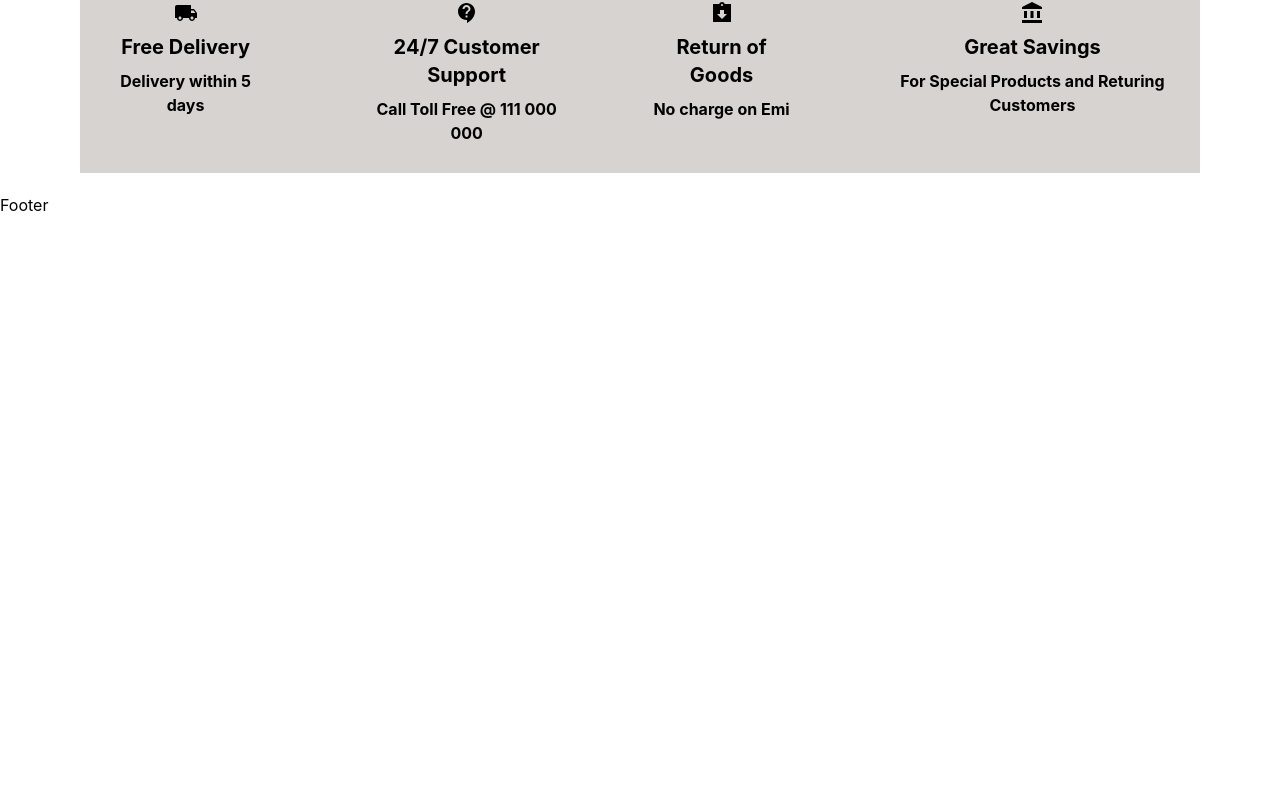
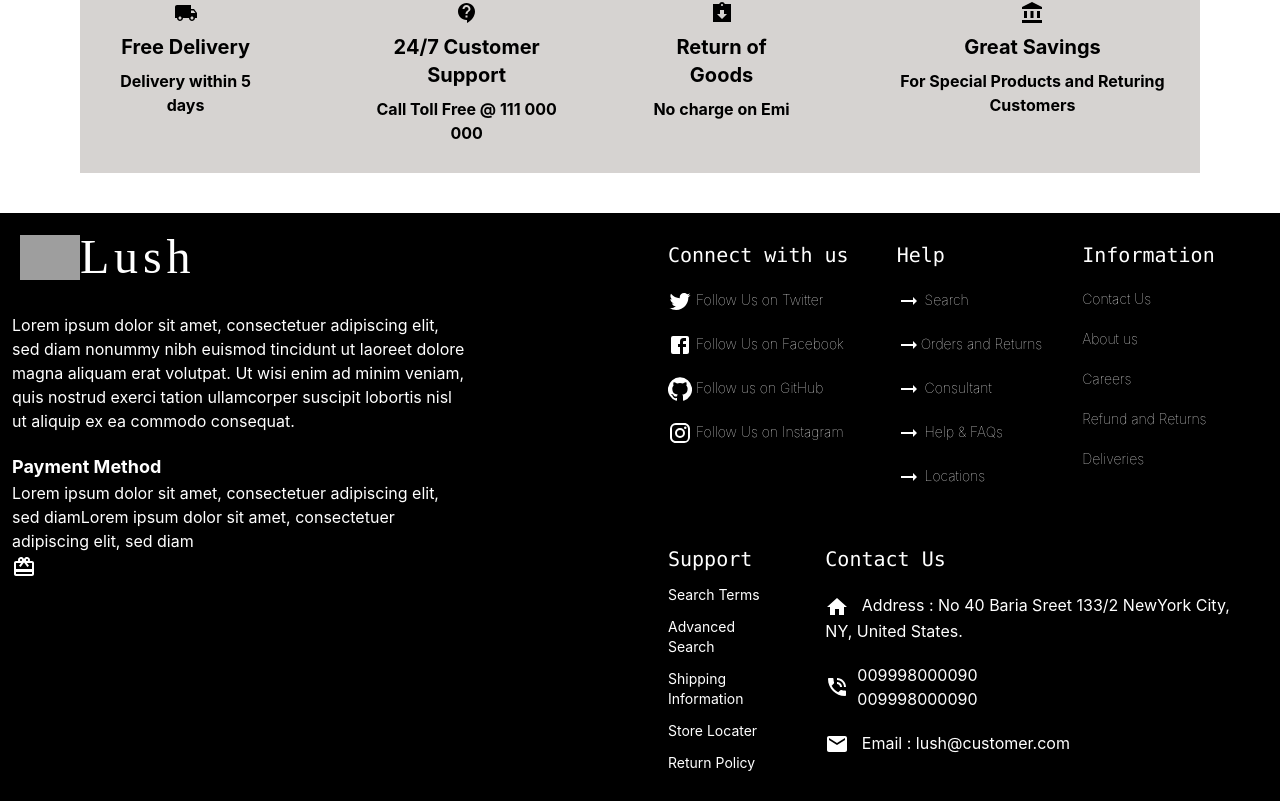
Before and after one commit to Olatisunkanmi/Friennds-, a React (Create React App) app in the folder client/: page / in a window 1280 px wide. Shown: the part 4065-4866 px from the top of the page. Before the commit the page ends 4282 px from the top, so only its background shows below. Built offline with nearby package versions, Linux system fonts and the light colour scheme; grey boxes are pictures that could not be loaded; a web font is replaced by a local one.

Commit message:
Update Footer.jsx

```diff
--- a/client/src/Components/Footer.jsx
+++ b/client/src/Components/Footer.jsx
@@ -1,8 +1,127 @@
+import { ArrowRightAltSharp, CardGiftcard, Facebook, GitHub, Home, Instagram, Mail, PhoneInTalk, Twitter } from '@material-ui/icons'
+import logo from '../Assests/pep.jpg';
 import React from 'react'
+import footerImg from '../Assests/footer.png'
 
 const Footer = () => {
   return (
-    <div>Footer</div>
+    <div
+        className='mt-10'>
+
+            <div
+                className='flex flex-col md:flex-row'>
+
+                        <div
+                            className='w-full bg-black text-white relative justify-center'>
+                                        <div
+                                            className=' z-40 w-3/4'>
+
+
+                                            <div
+                                                className='flex flex-row items-center w-3/12 m-5'>
+                                                  <img src={logo} alt="" className='w-1/2'/>
+
+                                            <span
+                                            className='lush text-5xl tracking-widest' >  Lush </span>
+                                            </div>
+
+                                                    <div
+                                                        className='p-3'>
+                                                    <p
+                                                    className='mb-5'>Lorem ipsum dolor sit amet, consectetuer adipiscing elit, sed diam nonummy nibh euismod tincidunt ut laoreet dolore magna aliquam erat volutpat. Ut wisi enim ad minim veniam, quis nostrud exerci tation ullamcorper suscipit lobortis nisl ut aliquip ex ea commodo consequat.</p>
+
+
+                                                <h3 className='text-lg font-bold'>Payment Method</h3>
+                                                <p> Lorem ipsum dolor sit amet, consectetuer adipiscing elit, sed diamLorem ipsum dolor sit amet, consectetuer adipiscing elit, sed diam</p>
+                                                <CardGiftcard />
+                                                    </div>
+                                        </div>
+
+
+                        </div>
+
+                        <div
+                            className='text-white bg-black w-full'>
+
+                                            <ul
+                                                className='flex flex-row md:space-x-10 p-5'>
+
+                                                            <li
+                                                                className='space-y-5 items-center m-2'>
+                                                                <h3
+                                                                    className='text-xl font-mono'>Connect with us</h3>
+                                                                <p   className='font-thin text-sm'> <Twitter /> Follow Us on Twitter  </p>
+                                                                <p     className='font-thin text-sm'> <Facebook /> Follow Us on Facebook</p>
+                                                                <p  className='font-thin text-sm'> <GitHub /> Follow us on GitHub </p>
+                                                                <p    className='font-thin text-sm'> <Instagram /> Follow Us on Instagram  </p>
+                                                            </li>
+
+                                                            <li  className='space-y-5 items-center m-2'>
+                                                                    <h3 className='text-xl font-mono'>Help </h3>
+                                                                    <p   className='font-thin text-sm'> <ArrowRightAltSharp/> Search   </p>
+                                                                    <p   className='font-thin text-sm'> <ArrowRightAltSharp/>Orders and Returns </p>
+                                                                    <p   className='font-thin text-sm'><ArrowRightAltSharp/> Consultant </p>
+                                                                    <p   className='font-thin text-sm'><ArrowRightAltSharp/> Help & FAQs </p>
+                                                                    <p   className='font-thin text-sm'><ArrowRightAltSharp/> Locations </p>
+                                                            </li>
+
+                                                            <li  className='space-y-5 items-center m-2'>
+                                                                        <h3 className='text-xl font-mono'>Information </h3>
+                                                                        <p   className='font-thin text-sm'> Contact Us </p>
+                                                                        <p   className='font-thin text-sm'> About us </p>
+                                                                        <p   className='font-thin text-sm'> Careers </p>
+                                                                        <p   className='font-thin text-sm'> Refund and Returns </p>
+                                                                        <p   className='font-thin text-sm'> Deliveries   </p>
+                                                            </li>
+
+                                            </ul>
+
+
+
+                                        <ul
+                                        className='flex flex-row md:space-x-10 p-5'>
+                                                    <li  className='space-y-3 items-center m-2'>
+                                                            <h3 className='text-xl font-mono'>Support </h3>
+                                                            <p  className='text-sm'> Search Terms</p>
+                                                            <p  className='text-sm'> Advanced Search </p>
+                                                            <p  className='text-sm'> Shipping Information </p>
+                                                            <p  className='text-sm'> Store Locater </p>
+                                                            <p  className='text-sm'> Return Policy </p>
+                                                    </li>
+
+                                                    <li  className='space-y-5 items-center m-2'>
+                                                                            <h3 className='text-xl font-mono' > Contact Us  </h3>
+
+
+                                                                        <p
+                                                                            className='space-x-2'>
+                                                                        <Home />
+                                                                        <span>   Address : No 40 Baria Sreet 133/2 NewYork City, NY, United States.</span> </p>
+
+                                                                                <div
+                                                                                    className='flex items-center space-x-2'>
+                                                                                    <PhoneInTalk />
+                                                                                    <div>
+                                                                                    <p>  009998000090 </p>
+                                                                                    <p>  009998000090 </p>
+                                                                                    </div>
+                                                                                </div>
+
+                                                                        <p className='space-x-2'>
+                                                                        <Mail />    <span> Email : lush@customer.com</span></p>
+
+
+                                                    </li>
+
+                                        </ul>
+
+
+
+
+
+                        </div>
+            </div>
+    </div>
   )
 }
 
```
